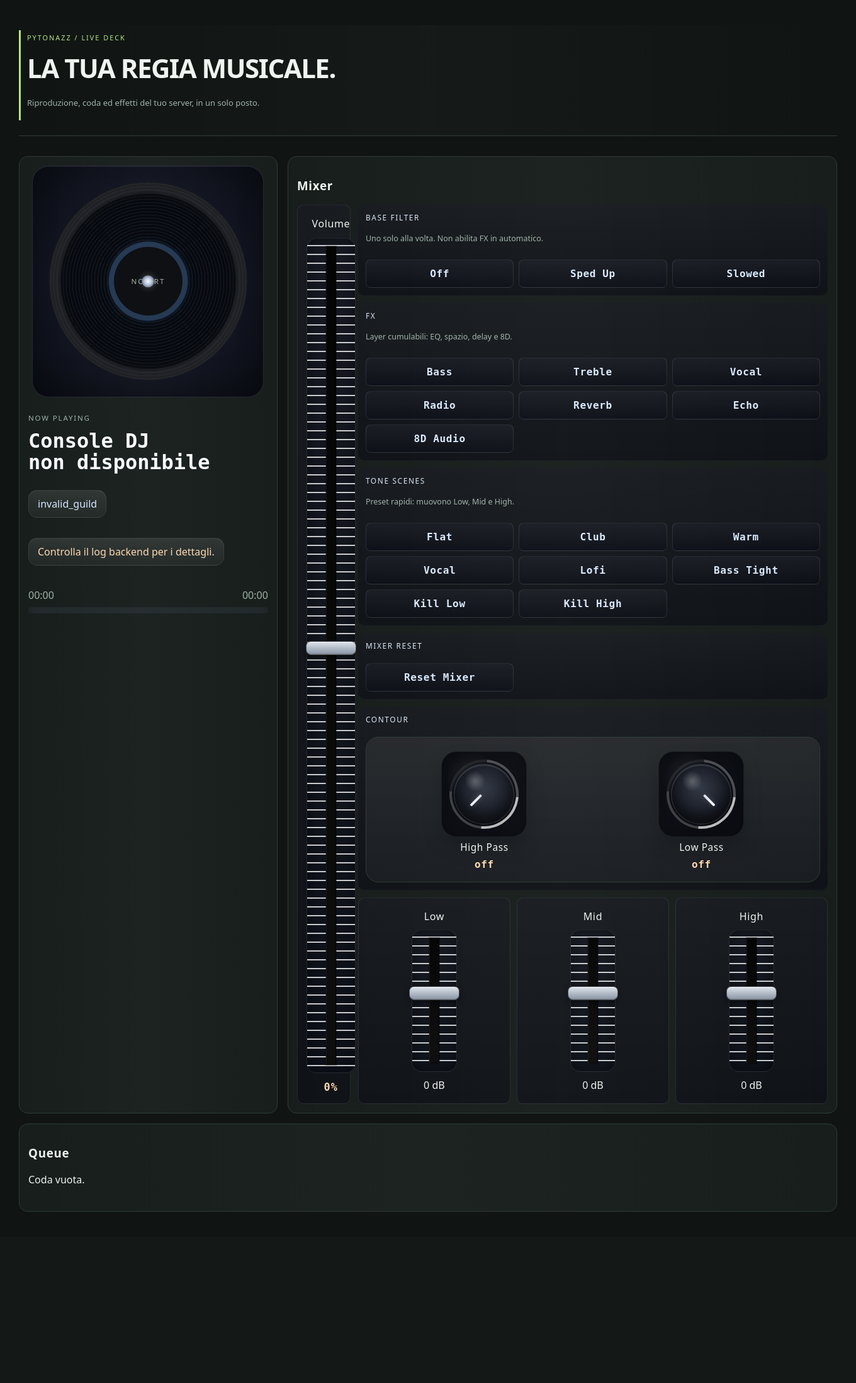
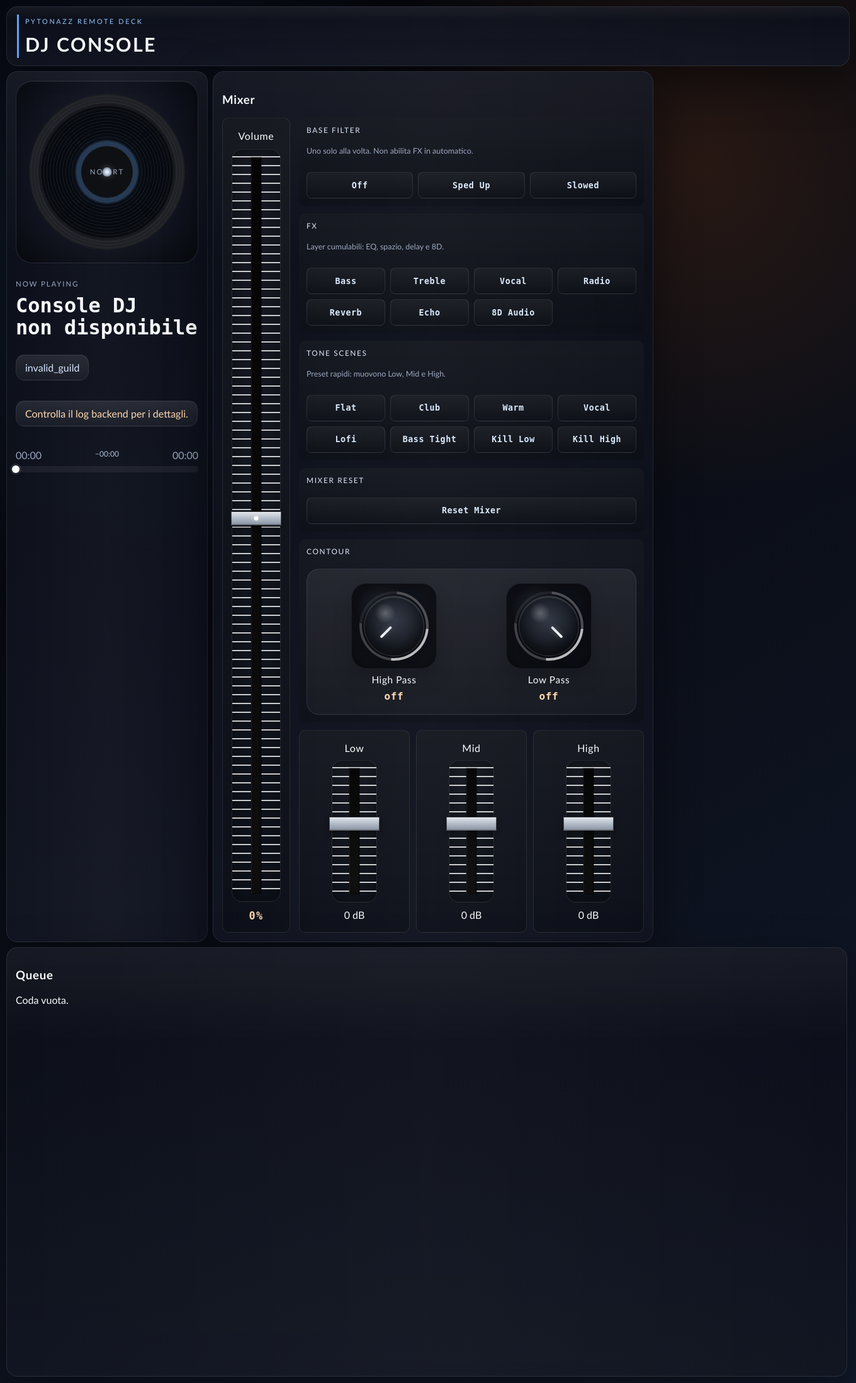
Before and after one commit to Sessionn/Pytonazz2026, a Flask app: template data/database/dashboard/templates/dj_console.html in a window 1360 px wide. Shown: the whole page at 63% size. Before the commit the page ends 1924 px from the top, so only its background shows below. Run offline with Flask 3, Linux system fonts and the light colour scheme; the template is opened without the code that fills it, so the values that code supplies are empty; some libraries are stand-ins or nearby versions.

Commit message:
Restore dark DJ console and add library motion and deck details

```diff
--- /dev/null
+++ b/data/database/dashboard/static/css/deck-details.css
@@ -0,0 +1,34 @@
+/* Small additions to the original dark mixer, independent of the library theme. */
+.progress-track { overflow: visible; }
+#progress-fill { position: relative; border-radius: inherit; }
+#progress-fill::after {
+  content: ""; position: absolute; right: 0; top: 50%;
+  width: 12px; height: 12px; border-radius: 50%; background: #fff;
+  transform: translate(50%, -50%); box-shadow: 0 0 0 3px #ffffff18, 0 2px 8px #0008;
+}
+#volume-slider-handle::after {
+  content: ""; position: absolute; left: 50%; top: 50%;
+  width: 7px; height: 7px; border-radius: 50%; background: white;
+  transform: translate(-50%, -50%); box-shadow: 0 0 7px #ffffff70;
+}
+#remaining-label { color: #a9bad4; font-size: 12px; font-variant-numeric: tabular-nums; }
+.console-shell, .deck-panel, .mixer-main, .platter-wrap { min-width: 0; }
+@media (max-width: 1100px) {
+  .deck-grid { grid-template-columns: 1fr; }
+  .queue-panel { grid-column: 1; }
+}
+@media (max-width: 700px) {
+  .console-shell { padding: 16px; }
+  .deck-panel { padding: 14px; }
+  .mixer-layout { grid-template-columns: 1fr; }
+  .channel-strip { min-height: 180px; }
+  .volume-well { height: 130px; min-height: 130px; }
+  .knob-bank { grid-template-columns: repeat(2, minmax(0, 1fr)); gap: 8px; }
+  .knob { width: 100%; max-width: 110px; }
+  .eq-slot { width: 52px; }
+  .fader-handle { width: 58px; }
+  .filter-button-grid, .fx-pad-grid { grid-template-columns: repeat(3, minmax(0, 1fr)); }
+}
+@media (prefers-reduced-motion: reduce) {
+  *, *::before, *::after { animation: none !important; transition: none !important; }
+}
--- a/data/database/dashboard/static/js/dj_console.js
+++ b/data/database/dashboard/static/js/dj_console.js
@@ -243,7 +243,9 @@ function getDisplayedPosition() {
 }
 
 function renderPlaybackClock() {
+  const remaining = document.getElementById("remaining-label");
   if (!state) {
+    if (remaining) remaining.textContent = "−00:00";
     els.position.textContent = "00:00";
     els.duration.textContent = "00:00";
     els.progress.style.width = "0%";
@@ -253,6 +255,9 @@ function renderPlaybackClock() {
   const duration = Number(state.duration || 0);
   els.position.textContent = formatTime(position);
   els.duration.textContent = formatTime(duration);
+  if (remaining) remaining.textContent = duration > 0
+    ? `−${formatTime(Math.max(0, duration - position))}`
+    : (state.current_track ? "LIVE" : "−00:00");
   const progress = duration > 0 ? Math.min(100, (position / duration) * 100) : 0;
   els.progress.style.width = `${progress}%`;
 }
@@ -427,7 +432,7 @@ function ensureScratchAudio() {
   drive.gain.value = 0.0001;
 
   const master = context.createGain();
-  master.gain.value = 0.88;
+  master.gain.value = 1.0; // +14% local scratch level; music output is unchanged.
 
   const panner = context.createStereoPanner();
   panner.pan.value = 0;
--- a/data/database/dashboard/templates/dj_console.html
+++ b/data/database/dashboard/templates/dj_console.html
@@ -6,15 +6,14 @@
   <title>Pytonazz DJ Console</title>
   <link rel="icon" type="image/svg+xml" href="{{ url_for('static', filename='img/dj-console-favicon.svg') }}">
   <link rel="stylesheet" href="{{ url_for('static', filename='css/dj_console.css') }}">
-  <link rel="stylesheet" href="{{ url_for('static', filename='css/workspace.css') }}">
+  <link rel="stylesheet" href="{{ url_for('static', filename='css/deck-details.css') }}">
 </head>
 <body class="dj-page" data-guild-id="{{ guild_id }}">
   <main class="console-shell">
     <section class="hero-panel">
       <div class="brand-block">
-        <p class="eyebrow">PYTONAZZ / LIVE DECK</p>
-        <h1>La tua regia musicale.</h1>
-        <p class="deck-description">Riproduzione, coda ed effetti del tuo server, in un solo posto.</p>
+        <p class="eyebrow">Pytonazz Remote Deck</p>
+        <h1>DJ Console</h1>
       </div>
       <div class="status-grid" hidden>
         <div class="status-card status-card-voice">
@@ -78,6 +77,7 @@
         <div class="progress-block">
           <div class="progress-topline">
             <span id="position-label">00:00</span>
+            <span id="remaining-label" title="Tempo rimanente">−00:00</span>
             <span id="duration-label">00:00</span>
           </div>
           <div class="progress-track"><div id="progress-fill"></div></div>
--- a/data/database/dashboard/templates/index.html
+++ b/data/database/dashboard/templates/index.html
@@ -7,6 +7,7 @@
 <link rel="icon" type="image/svg+xml" href="{{ url_for('static', filename='img/dashboard-favicon.svg') }}">
 <link rel="stylesheet" href="{{ url_for('static', filename='css/style.css') }}">
 <link rel="stylesheet" href="{{ url_for('static', filename='css/workspace.css') }}">
+  <link rel="stylesheet" href="{{ url_for('static', filename='css/library-motion.css') }}">
 </head>
 <body class="library-page">
 <a class="skip-link" href="#main-content">Vai alla libreria</a>
```
Also changed, not shown: data/database/dashboard/static/css/library-motion.css (added, +46 -0 lines), tests/test_dashboard_browser.cjs (+11 -0 lines).
